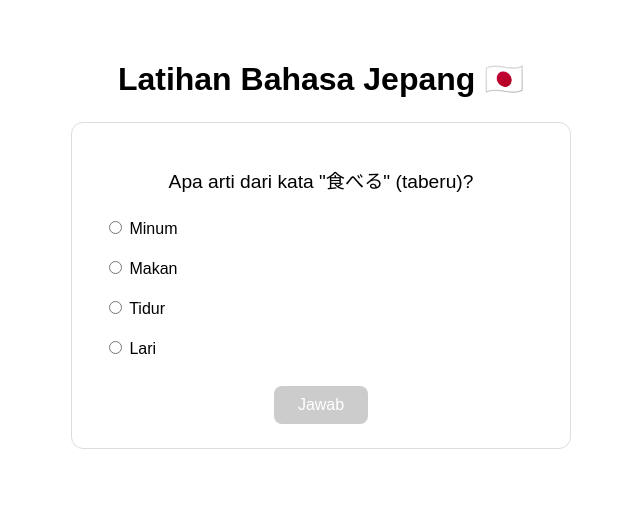
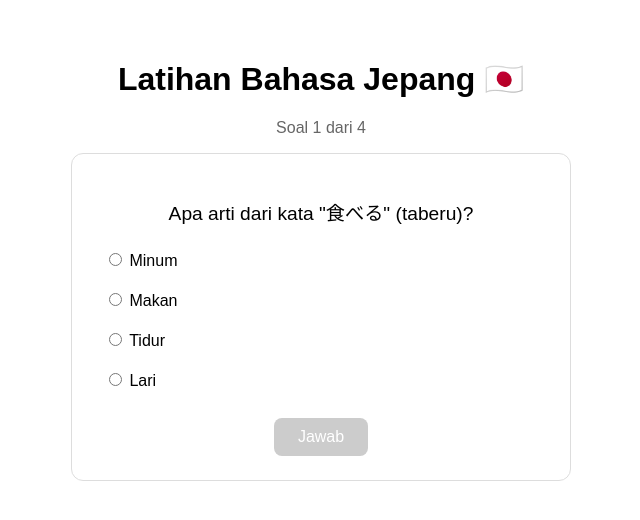
Before and after one commit to dianpriatna/exam-jepang, a SvelteKit app: page / in a window 1280 px wide. Shown: the top 520 px of the page, without its empty margins (319-959 px from the left). Built offline with nearby package versions, Linux system fonts and the light colour scheme.

Commit message:
Tambah beberapa soal dan navigasi soal berikutnya

```diff
--- /dev/null
+++ b/src/lib/soal.js
@@ -0,0 +1,23 @@
+export const daftarSoal = [
+  {
+    pertanyaan: 'Apa arti dari kata "食べる" (taberu)?',
+    pilihan: ["Minum", "Makan", "Tidur", "Lari"],
+    jawabanBenar: "Makan",
+  },
+  {
+    pertanyaan: 'Apa arti dari kata "飲む" (nomu)?',
+    pilihan: ["Makan", "Tidur", "Minum", "Belajar"],
+    jawabanBenar: "Minum",
+  },
+  {
+    pertanyaan:
+      "Partikel apa yang tepat: 私___学生です (Watashi ___ gakusei desu)",
+    pilihan: ["を", "は", "に", "で"],
+    jawabanBenar: "は",
+  },
+  {
+    pertanyaan: 'Apa arti dari kata "本" (hon)?',
+    pilihan: ["Meja", "Buku", "Kursi", "Pintu"],
+    jawabanBenar: "Buku",
+  },
+];
--- a/src/routes/+page.svelte
+++ b/src/routes/+page.svelte
@@ -1,25 +1,42 @@
 <script>
+	import { daftarSoal } from '$lib/soal.js';
+
+	let nomorSoal = $state(0);
 	let jawabanDipilih = $state(null);
 	let sudahSubmit = $state(false);
+	let skor = $state(0);
+	let selesai = $state(false);
 
-	const soal = {
-		pertanyaan: 'Apa arti dari kata "食べる" (taberu)?',
-		pilihan: ['Minum', 'Makan', 'Tidur', 'Lari'],
-		jawabanBenar: 'Makan'
-	};
+	let soalSekarang = $derived(daftarSoal[nomorSoal]);
 
 	function submitJawaban() {
 		sudahSubmit = true;
+		if (jawabanDipilih === soalSekarang.jawabanBenar) {
+			skor += 1;
+		}
+	}
+
+	function soalBerikutnya() {
+		if (nomorSoal < daftarSoal.length - 1) {
+			nomorSoal += 1;
+			jawabanDipilih = null;
+			sudahSubmit = false;
+		} else {
+			selesai = true;
+		}
 	}
 </script>
 
 <main>
 	<h1>Latihan Bahasa Jepang 🇯🇵</h1>
 
+	{#if !selesai}
+		<p class="progress">Soal {nomorSoal + 1} dari {daftarSoal.length}</p>
+
 		<div class="soal">
-		<p class="pertanyaan">{soal.pertanyaan}</p>
+			<p class="pertanyaan">{soalSekarang.pertanyaan}</p>
 
-		{#each soal.pilihan as pilihan}
+			{#each soalSekarang.pilihan as pilihan}
 				<label class="pilihan">
 					<input
 						type="radio"
@@ -37,11 +54,20 @@
 					Jawab
 				</button>
 			{:else}
-			<p class="hasil" class:benar={jawabanDipilih === soal.jawabanBenar} class:salah={jawabanDipilih !== soal.jawabanBenar}>
-				{jawabanDipilih === soal.jawabanBenar ? '✅ Benar!' : `❌ Salah. Jawaban benar: ${soal.jawabanBenar}`}
+				<p class="hasil" class:benar={jawabanDipilih === soalSekarang.jawabanBenar} class:salah={jawabanDipilih !== soalSekarang.jawabanBenar}>
+					{jawabanDipilih === soalSekarang.jawabanBenar ? '✅ Benar!' : `❌ Salah. Jawaban benar: ${soalSekarang.jawabanBenar}`}
 				</p>
+				<button onclick={soalBerikutnya}>
+					{nomorSoal < daftarSoal.length - 1 ? 'Soal Berikutnya' : 'Lihat Hasil'}
+				</button>
 			{/if}
 		</div>
+	{:else}
+		<div class="soal">
+			<h2>Ujian Selesai! 🎉</h2>
+			<p class="skor-akhir">Skor kamu: {skor} / {daftarSoal.length}</p>
+		</div>
+	{/if}
 </main>
 
 <style>
@@ -52,11 +78,16 @@
 		text-align: center;
 	}
 
+	.progress {
+		color: #666;
+		margin-bottom: 8px;
+	}
+
 	.soal {
 		border: 1px solid #ddd;
 		border-radius: 12px;
 		padding: 24px;
-		margin-top: 24px;
+		margin-top: 16px;
 	}
 
 	.pertanyaan {
@@ -94,4 +125,10 @@
 
 	.benar { color: green; }
 	.salah { color: red; }
+
+	.skor-akhir {
+		font-size: 1.5rem;
+		font-weight: bold;
+		color: #ff3e00;
+	}
 </style>
```
Lines whose indentation alone changed are shown as unchanged.
